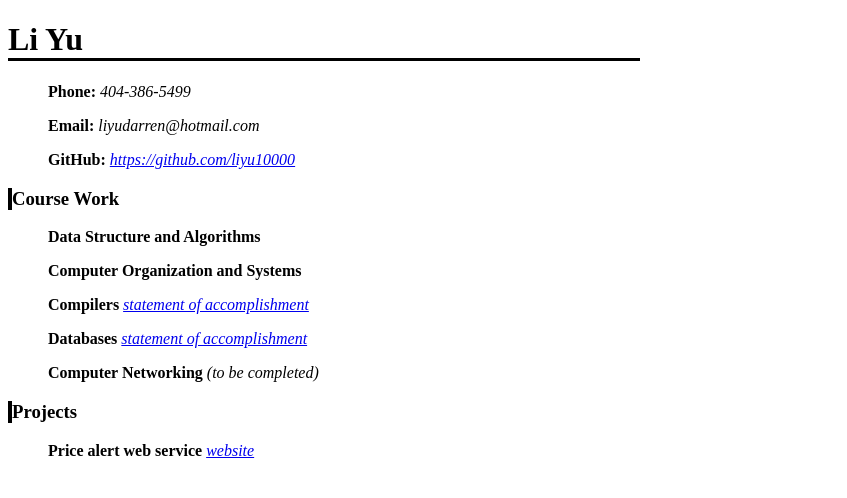
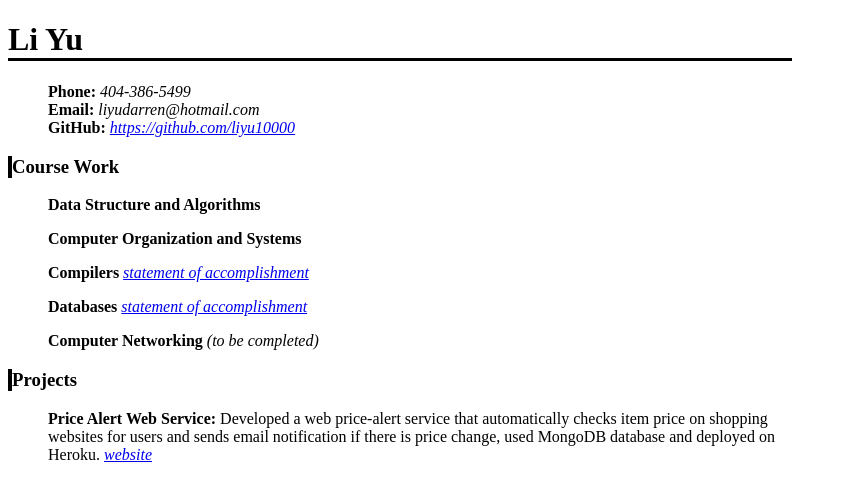
Before and after one commit to liyu10000/liyu10000.github.io, a plain HTML site: page index.html in a window 1280 px wide. Shown: the whole page, without its empty margins (0-847 px from the left). Drawn offline with Linux system fonts and the light colour scheme.

Commit message:
Modified project description and rendering style

```diff
--- a/index.html
+++ b/index.html
@@ -2,30 +2,32 @@
 <html>
 <head>
 <style>
-h1 { border-bottom-style: solid; margin-right: 50%; }
-h3 { border-left: 4px solid; }
-p { margin-left: 40px; }
+h1 { border-bottom-style: solid; margin-right: 38%; }
+h3 { border-left: 4px solid; margin-right: 38%; }
+p { margin-left: 40px; margin-right: 38%; }
 </style>
 	<title>Li Yu</title>
 </head>
 
 <body>
 	<h1>Li Yu</h1>
-	<p><b>Phone:</b> <i>404-386-5499</i></p>
-	<p><b>Email:</b> <i>liyudarren@hotmail.com</i></p>
-	<p><b>GitHub:</b> <i><a href="https://github.com/liyu10000">https://github.com/liyu10000</a></i></p>
+	<p>
+	<b>Phone:</b> <i>404-386-5499</i><br />
+	<b>Email:</b> <i>liyudarren@hotmail.com</i><br />
+	<b>GitHub:</b> <i><a href="https://github.com/liyu10000">https://github.com/liyu10000</a></i>
+	</p>
 
 	<h3>Course Work</h3>
 	<p><b>Data Structure and Algorithms</b></p>
 	<p><b>Computer Organization and Systems</b></p>
 	<p><b>Compilers</b>
 		<i>
-		<a href="Statement_Compilers.pdf">statement of accomplishment</a>
+		<a href="res/Statement_Compilers.pdf">statement of accomplishment</a>
 		</i>
 	</p>
 	<p><b>Databases</b>
 		<i>
-		<a href="Statement_Databases.pdf">statement of accomplishment</a>
+		<a href="res/Statement_Databases.pdf">statement of accomplishment</a>
 		</i>
 	</p>
 	<p><b>Computer Networking</b>
@@ -33,7 +35,7 @@ p { margin-left: 40px; }
 	</p>
 
 	<h3>Projects</h3>
-	<p><b>Price alert web service</b>
+	<p><b>Price Alert Web Service: </b>Developed a web price-alert service that automatically checks item price on shopping websites for users and sends email notification if there is price change, used MongoDB database and deployed on Heroku.
 		<i>
 		<a href="https://priceon.herokuapp.com/">website</a>
 		</i>
```
Also changed, not shown: 4 other files.
